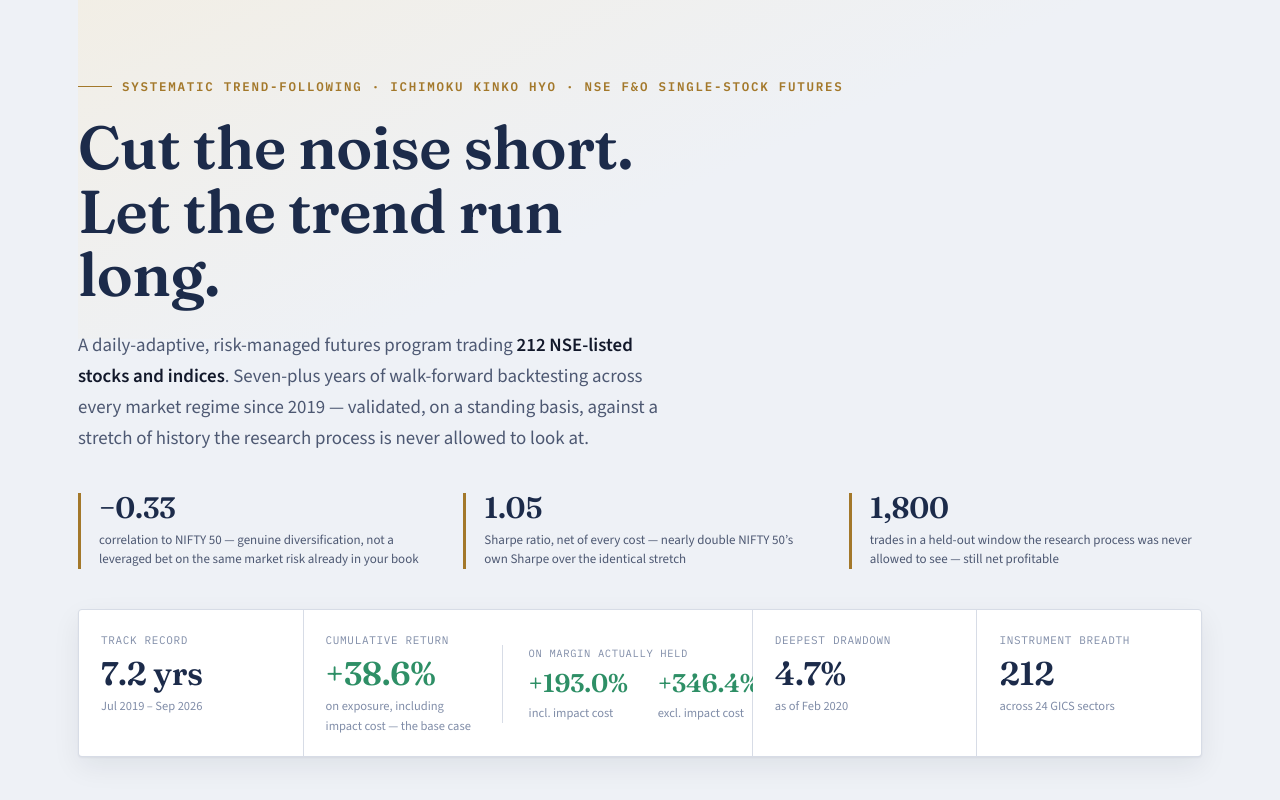
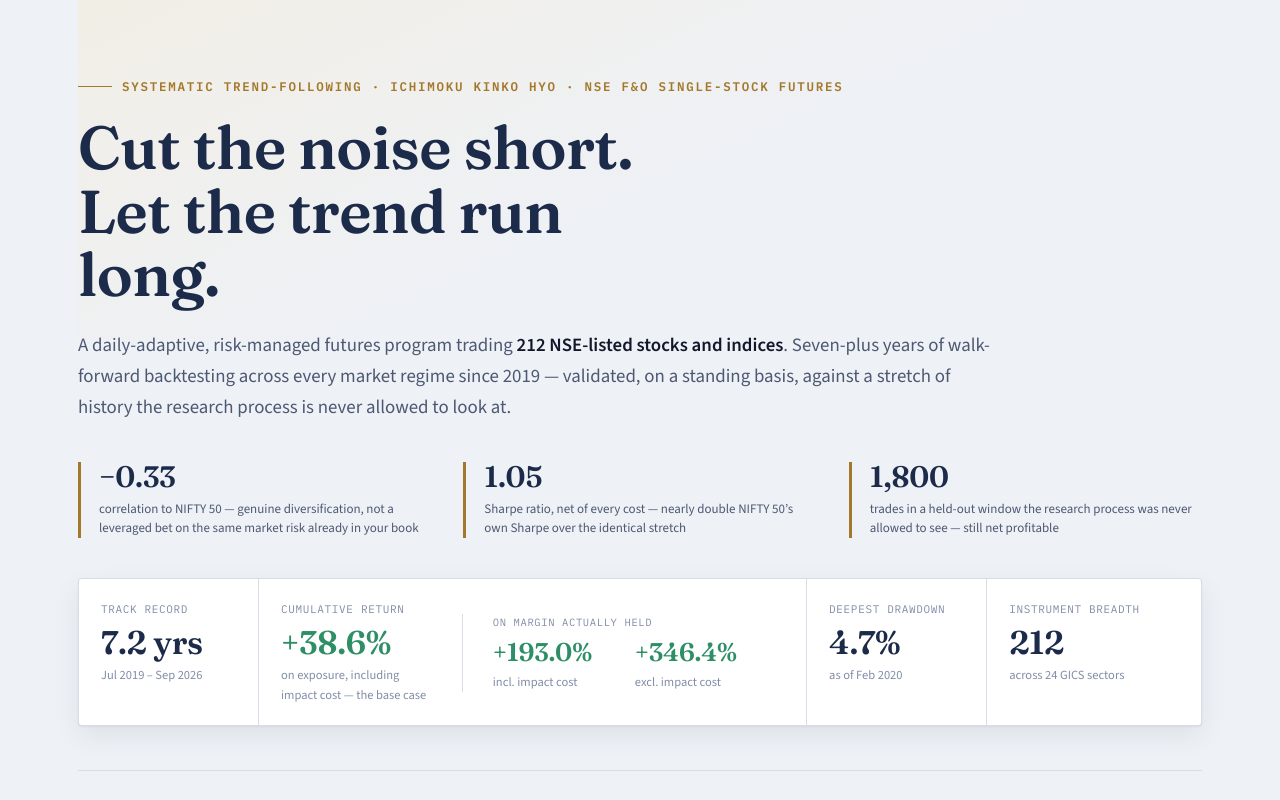
Before and after one commit to punitmsahi/investor_dashboard, a plain HTML site: page index.html in a window 1280 px wide. Shown: the top 800 px of the page. Drawn offline with nearby package versions, Linux system fonts and the light colour scheme.

Commit message:
Widen hero and section intro text; fix margin-tile cramping
Hero intro and section block-head paragraphs were wrapping to more
lines than the available page width required (62ch / 74ch caps).
Widened both, which shortens the page overall. Also rebalanced the
hero stat row's grid so the "on margin actually held" tile gets
proportionally more width instead of splitting evenly with the
shorter Track Record / Deepest Drawdown / Instrument Breadth tiles,
fixing the cramped two-up incl./excl. impact cost figures.

Co-Authored-By: Claude Sonnet 5 <noreply@anthropic.com>

```diff
--- a/index.html
+++ b/index.html
@@ -117,7 +117,7 @@
     max-width: 15ch;
   }
   .hero-sub {
-    font-size: 1.18rem; color: var(--ink-muted); max-width: 62ch; margin: 0 0 40px;
+    font-size: 1.18rem; color: var(--ink-muted); max-width: 98ch; margin: 0 0 40px;
     line-height: 1.65;
   }
   .hero-sub strong { color: var(--ink); font-weight: 600; }
@@ -131,11 +131,11 @@
   .proof-label { font-size: 13px; color: var(--ink-muted); line-height: 1.5; }
 
   .stat-row {
-    display: grid; grid-template-columns: repeat(5, 1fr); gap: 1px;
+    display: grid; grid-template-columns: 0.72fr 2.2fr 0.72fr 0.86fr; gap: 1px;
     background: var(--border); border: 1px solid var(--border); border-radius: 4px;
     overflow: hidden; box-shadow: var(--shadow);
   }
-  @media (max-width: 780px) { .stat-row { grid-template-columns: repeat(2, 1fr); } }
+  @media (max-width: 780px) { .stat-row { grid-template-columns: repeat(2, 1fr); } .hero-return-cell { grid-column: span 2; } }
   .stat-cell { background: var(--surface); padding: 22px 22px 20px; }
   .stat-cell .k {
     font-family: "IBM Plex Mono", monospace; font-size: 11px; letter-spacing: 0.06em;
@@ -148,18 +148,19 @@
   .stat-cell .v.gain { color: var(--gain); }
   .stat-cell .d { font-size: 12.5px; color: var(--ink-faint); margin-top: 6px; }
 
-  .hero-return-cell { display: flex; align-items: center; gap: 26px; }
-  .hero-return-primary { flex: 1 1 42%; min-width: 150px; }
+  .hero-return-cell { display: flex; align-items: center; gap: 30px; }
+  .hero-return-primary { flex: 1 1 32%; min-width: 150px; }
   .hero-return-margin {
-    flex: 1 1 56%; padding-left: 26px; border-left: 1px solid var(--border);
+    flex: 1 1 68%; padding-left: 30px; border-left: 1px solid var(--border);
     display: flex; flex-direction: column; justify-content: center;
   }
   .hero-return-margin-label {
     font-family: "IBM Plex Mono", monospace; font-size: 10.5px; letter-spacing: 0.06em;
     text-transform: uppercase; color: var(--ink-faint); margin-bottom: 10px;
   }
-  .hero-return-margin-row { display: flex; gap: 30px; }
-  .hero-return-margin-sub .v { font-size: 1.6rem; }
+  .hero-return-margin-row { display: flex; gap: 24px; }
+  .hero-return-margin-sub { min-width: 118px; }
+  .hero-return-margin-sub .v { font-size: 1.6rem; white-space: nowrap; }
   @media (max-width: 900px) {
     .hero-return-cell { flex-direction: column; align-items: stretch; gap: 16px; }
     .hero-return-margin { padding-left: 0; padding-top: 16px; border-left: none; border-top: 1px solid var(--border); }
@@ -168,7 +169,7 @@
   /* ---------- Sections ---------- */
   section.block { padding: 68px 0; border-bottom: 1px solid var(--border); }
   section.block:last-of-type { border-bottom: none; }
-  .block-head { max-width: 74ch; margin-bottom: 34px; }
+  .block-head { max-width: 94ch; margin-bottom: 34px; }
   .block-num {
     font-family: "IBM Plex Mono", monospace; font-size: 12px; font-weight: 600;
     color: var(--gold); letter-spacing: 0.1em; text-transform: uppercase; margin-bottom: 10px;
@@ -381,7 +382,7 @@
           <div class="v" id="hero-track-val">7.2 yrs</div>
           <div class="d" id="hero-track-range">Jul 2019 &ndash; Sep 2026</div>
         </div>
-        <div class="stat-cell hero-return-cell" style="grid-column: span 2;">
+        <div class="stat-cell hero-return-cell">
           <div class="hero-return-primary">
             <div class="k">Cumulative return</div>
             <div class="v gain" id="hero-cumret">+38.6%</div>
```
